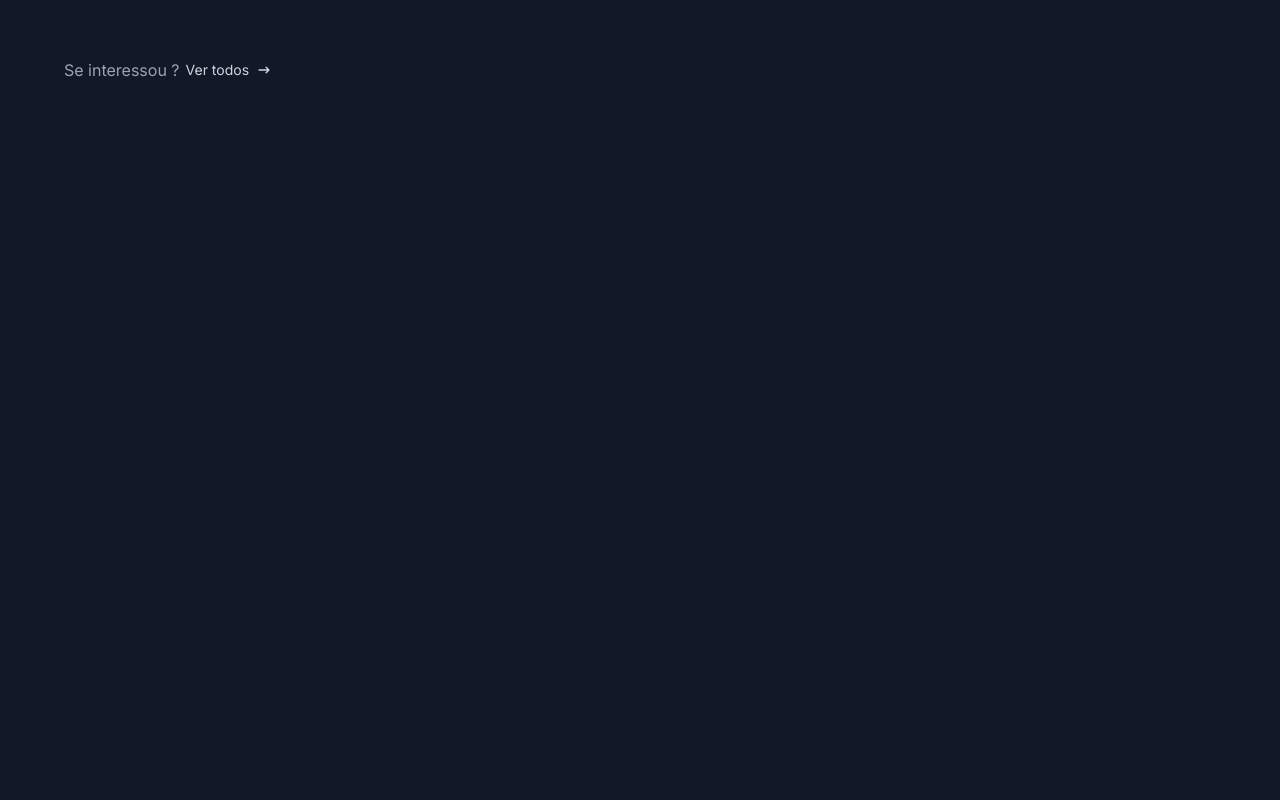
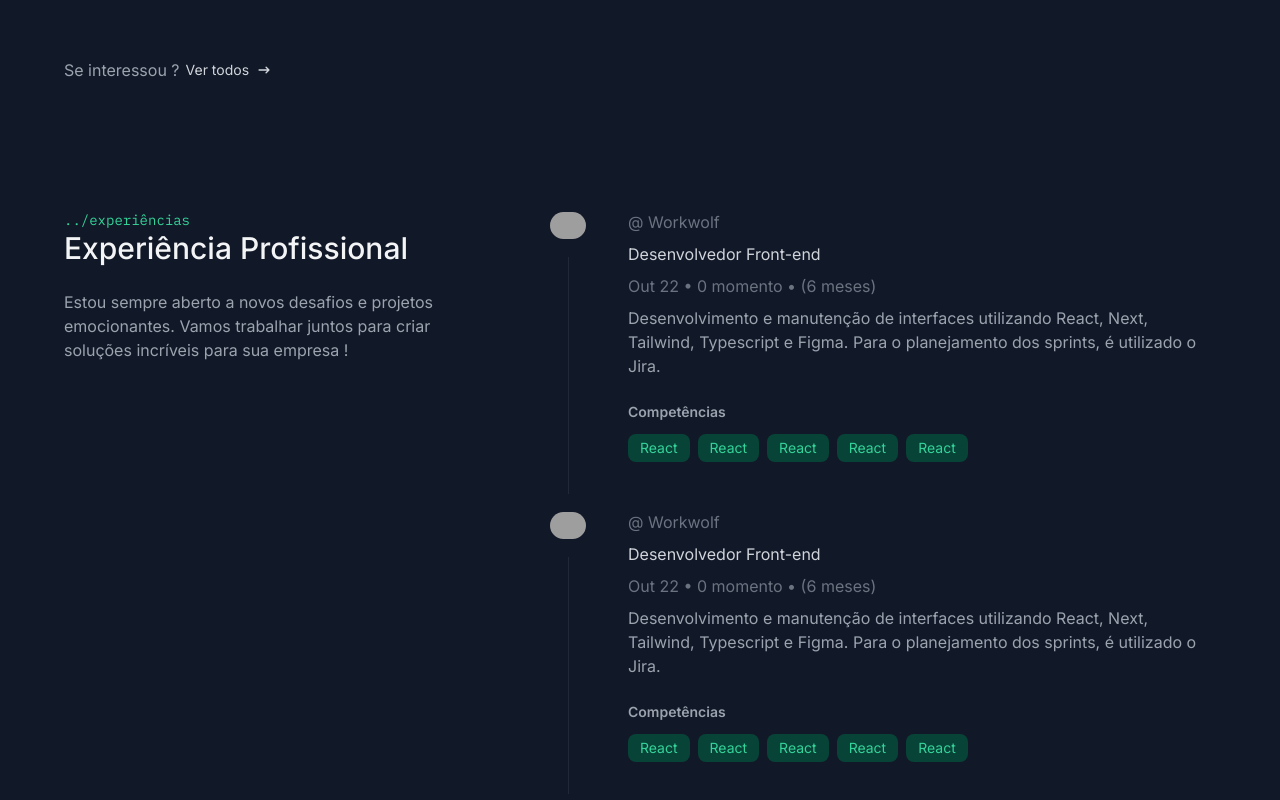
Before and after one commit to bielaugustos/portfolio-developer, a Next.js app: page / in a window 1280 px wide. Shown: the part 2092-2892 px from the top of the page. Before the commit the page ends 2238 px from the top, so only its background shows below. Built offline with nearby package versions, Linux system fonts and the light colour scheme; grey boxes are pictures that could not be loaded.

Commit message:
feat(component): add section work experience

```diff
--- /dev/null
+++ b/app/components/pages/home/work-experience/experience-item.tsx
@@ -0,0 +1,53 @@
+import { TechBadge } from "@/app/components/tech-badge";
+import Image from "next/image";
+
+export const ExperienceItem = () => {
+  return (
+    <div className="grid grid-cols-[40px,1fr] gap-4 md:gap-10">
+      {/* Imagem da Empresa */}
+      <div className="flex flex-col items-center gap-4">
+        <div className="rounded-full border-gray-500 p-0.5">
+          <Image
+            width={40}
+            height={40}
+            src="https://media.graphassets.com/Q4lS2mPkT4Kw3BHM6Ba5"
+            alt="Logo da Empresa Workwolf"
+            className="rounded-full"
+          />
+        </div>
+        <div className="h-full w-[1px] bg-gray-800" />
+      </div>
+
+      <div>
+        {/* Empresa e Expêriencia */}
+        <div className="flex flex-col gap-2 text-sm sm:text-base">
+          <a
+            href="https://linkedin.com/company/workwolf"
+            target="_blank"
+            className="text-gray-500 hover:text-emerald-500 transition-colors"
+          >
+            @ Workwolf
+          </a>
+          <h4 className="text-gray-300">Desenvolvedor Front-end</h4>
+          <span className="text-gray-500">Out 22 • 0 momento • (6 meses)</span>
+          <p className="text-gray-400">
+            Desenvolvimento e manutenção de interfaces utilizando React, Next,
+            Tailwind, Typescript e Figma. Para o planejamento dos sprints, é
+            utilizado o Jira.
+          </p>
+        </div>
+
+        {/* Competências */}
+        <p className="text-gray-400 text-sm mb-3 mt-6 font-semibold">Competências</p>
+        {/* Tecnologias */}
+        <div className="flex gap-x-2 gap-y-3 flex-wrap lg:max-w-[350px] mb-8">
+          <TechBadge name="React"/>
+          <TechBadge name="React"/>
+          <TechBadge name="React"/>
+          <TechBadge name="React"/>
+          <TechBadge name="React"/>
+        </div>
+      </div>
+    </div>
+  );
+};
--- /dev/null
+++ b/app/components/pages/home/work-experience/index.tsx
@@ -0,0 +1,25 @@
+import { SectionTitle } from "@/app/components/section-title";
+import { ExperienceItem } from "./experience-item";
+
+export const WorkExperience = () => {
+  return (
+    <section className="container py-16 flex gap-10 md:gap-4 lg:gap-16 flex-col md:flex-row">
+      {/* Seção de Experiência Profissional */}
+      <div className="max-w-[420px]">
+        <SectionTitle
+          title="Experiência Profissional"
+          subtitle="experiências"
+        />
+        <p className="text-gray-400 mt-6">
+          Estou sempre aberto a novos desafios e projetos emocionantes. Vamos
+          trabalhar juntos para criar soluções incríveis para sua empresa !
+        </p>
+      </div>
+
+      <div className="flex flex-col gap-4">
+      <ExperienceItem />
+      <ExperienceItem />
+      </div>
+    </section>
+  );
+};
--- a/app/page.tsx
+++ b/app/page.tsx
@@ -1,5 +1,6 @@
 import { HeroSection } from "./components/pages/home/hero-section";
 import { KnownTechs } from "./components/pages/home/known-techs";
+import { WorkExperience } from "./components/pages/home/work-experience";
 import { HighlightedProjects } from "./hilighted-projects";
 
 export default async function Home() {
@@ -8,6 +9,7 @@
       <HeroSection />
       <KnownTechs />
       <HighlightedProjects />
+      <WorkExperience />
     </>
   )
 }
```
